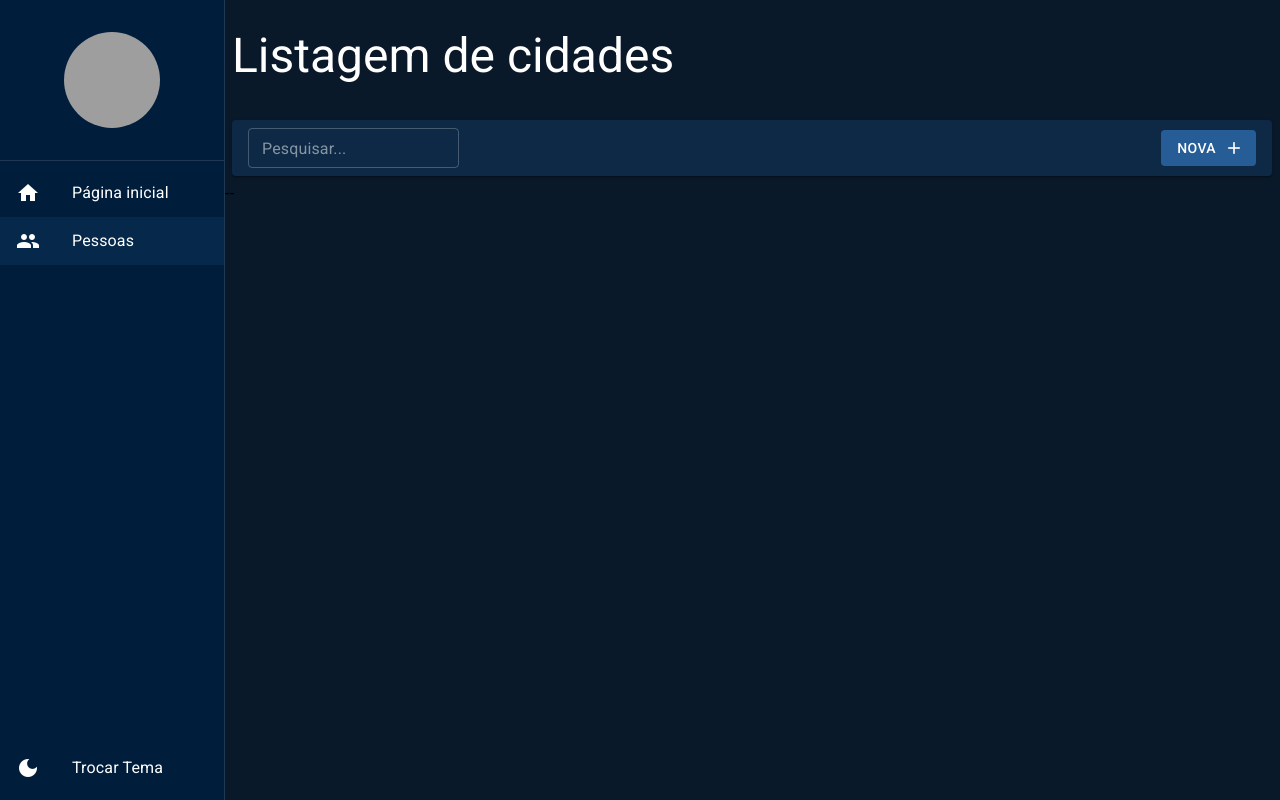
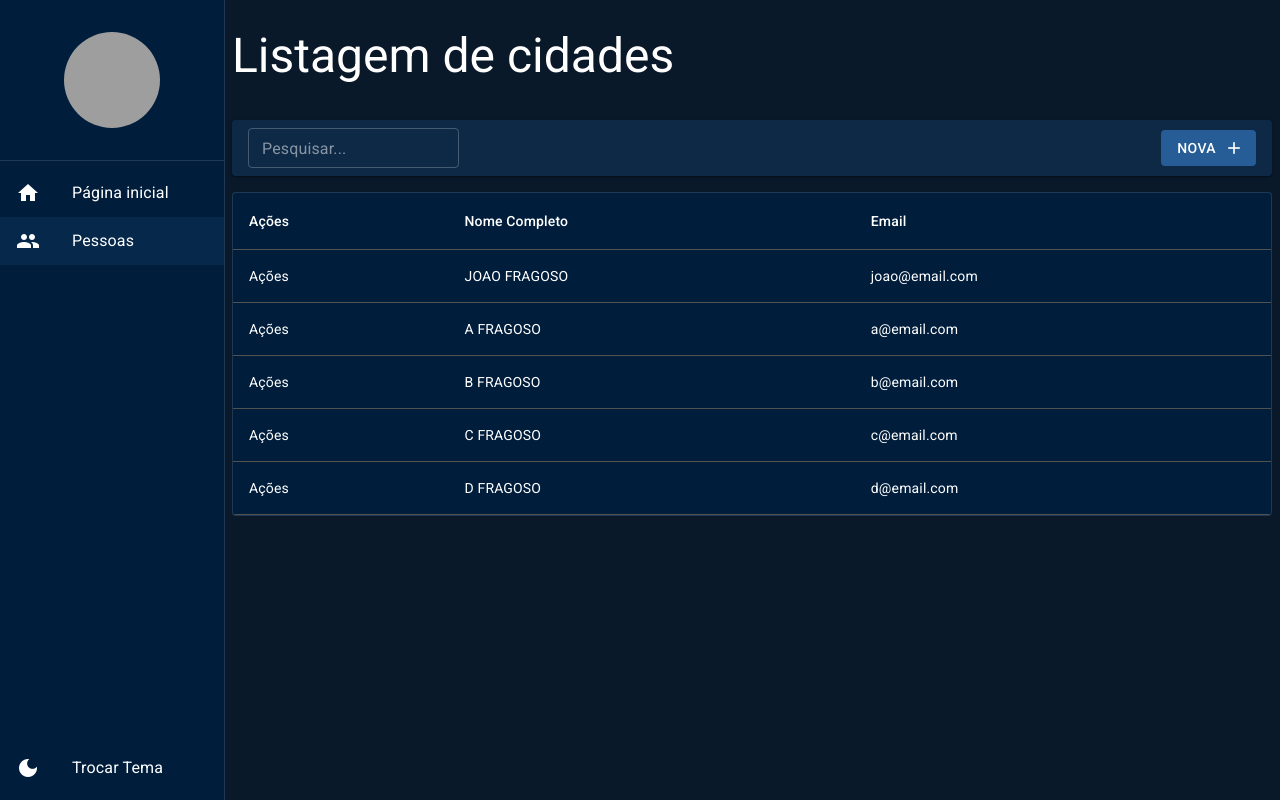
Before and after one commit to fragosojp/react-materialui-ts, a React (Create React App) app: page /pessoas in a window 1280 px wide. Built offline with nearby package versions, Linux system fonts and the light colour scheme; data requests are answered from the project's data file; grey boxes are pictures that could not be loaded.

Commit message:
Feat: add tabela de listagem de pessoas

```diff
--- a/mock/database.json
+++ b/mock/database.json
@@ -5,6 +5,30 @@
       "email": "joao@email.com",
       "cidadeId": 1,
       "nomeCompleto": "JOAO FRAGOSO"
+    },
+    {
+      "id": 2,
+      "email": "a@email.com",
+      "cidadeId": 1,
+      "nomeCompleto": "A FRAGOSO"
+    },
+    {
+      "id": 3,
+      "email": "b@email.com",
+      "cidadeId": 1,
+      "nomeCompleto": "B FRAGOSO"
+    },
+    {
+      "id": 4,
+      "email": "c@email.com",
+      "cidadeId": 1,
+      "nomeCompleto": "C FRAGOSO"
+    },
+    {
+      "id": 5,
+      "email": "d@email.com",
+      "cidadeId": 1,
+      "nomeCompleto": "D FRAGOSO"
     }
   ]
 }
--- a/src/pages/pessoas/ListagemDePessoas.tsx
+++ b/src/pages/pessoas/ListagemDePessoas.tsx
@@ -1,26 +1,50 @@
-import { useEffect, useMemo } from "react";
+import { useEffect, useMemo, useState } from "react";
+import {
+  TableContainer,
+  Table,
+  TableHead,
+  TableRow,
+  TableCell,
+  TableBody,
+  Paper,
+} from "@mui/material";
 import { useSearchParams } from "react-router-dom";
+
+import {
+  IListagemPessoa,
+  PessoasServices,
+} from "../../shared/services/api/pessoas/PessoasService";
 import { FerramentasDaListagem } from "../../shared/components";
+import { LayoutBaseDePagina } from "../../shared/layouts";
 import { UseDebounce } from "../../shared/hooks";
-import { LayoutBaseDePagina } from "../../shared/layouts";
-import { PessoasServices } from "../../shared/services/api/pessoas/PessoasService";
 
 export const ListagemDePessoas: React.FC = () => {
   //React Hooks
   const [searchParams, setSearchParams] = useSearchParams();
-  const { debounce } = UseDebounce(3000, true);
+  const { debounce } = UseDebounce();
+
+  const [rows, setRows] = useState<IListagemPessoa[]>([]);
+  const [totalCount, setTotalCount] = useState(0);
+  const [isLoading, setIsLoading] = useState(true);
+
   const busca = useMemo(() => {
     return searchParams.get("busca") || "";
   }, [searchParams]);
 
   //Consultar no BackEnd
   useEffect(() => {
+    setIsLoading(true);
+
     debounce(() => {
       PessoasServices.getAll(1, busca).then((result) => {
+        setIsLoading(false);
         if (result instanceof Error) {
           alert(result.message);
         } else {
           console.log(result);
+
+          setTotalCount(result.totalCount);
+          setRows(result.data);
         }
       });
     });
@@ -40,7 +64,30 @@ export const ListagemDePessoas: React.FC = () => {
         />
       }
     >
-      --
+      <TableContainer
+        component={Paper}
+        variant="outlined"
+        sx={{ m: 1, width: "auto" }}
+      >
+        <Table>
+          <TableHead>
+            <TableRow>
+              <TableCell>Ações</TableCell>
+              <TableCell>Nome Completo</TableCell>
+              <TableCell>Email</TableCell>
+            </TableRow>
+          </TableHead>
+          <TableBody>
+            {rows.map((row) => (
+              <TableRow key={row.id}>
+                <TableCell>Ações</TableCell>
+                <TableCell>{row.nomeCompleto}</TableCell>
+                <TableCell>{row.email}</TableCell>
+              </TableRow>
+            ))}
+          </TableBody>
+        </Table>
+      </TableContainer>
     </LayoutBaseDePagina>
   );
 };
--- a/src/shared/hooks/UseDebounce.ts
+++ b/src/shared/hooks/UseDebounce.ts
@@ -1,5 +1,7 @@
 import { useCallback, useRef } from "react";
-
+/**
+ * função para impedir que o frontEnd faças pesquisas desnecessarias ao backEnd
+ */
 export const UseDebounce = (delay = 300, noteDelayInFristTime = true) => {
   const isFirsTime = useRef(noteDelayInFristTime);
   const debouncing = useRef<NodeJS.Timeout>();
--- a/src/shared/services/api/pessoas/PessoasService.ts
+++ b/src/shared/services/api/pessoas/PessoasService.ts
@@ -1,7 +1,7 @@
 import { Environment } from "../../../environment";
 import { Api } from "../axios-config";
 
-interface IListagemPessoa {
+export interface IListagemPessoa {
   id: number;
   email: string;
   cidadeId: number;
```
